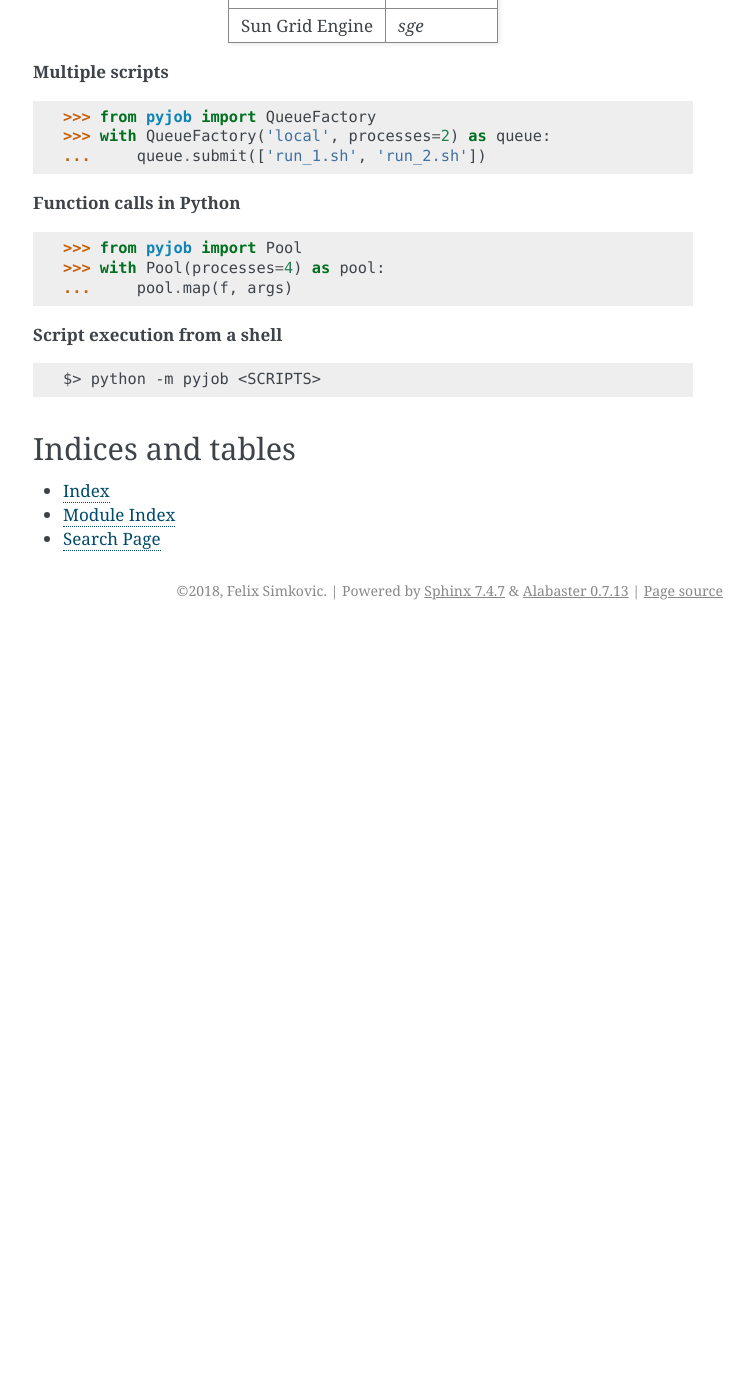
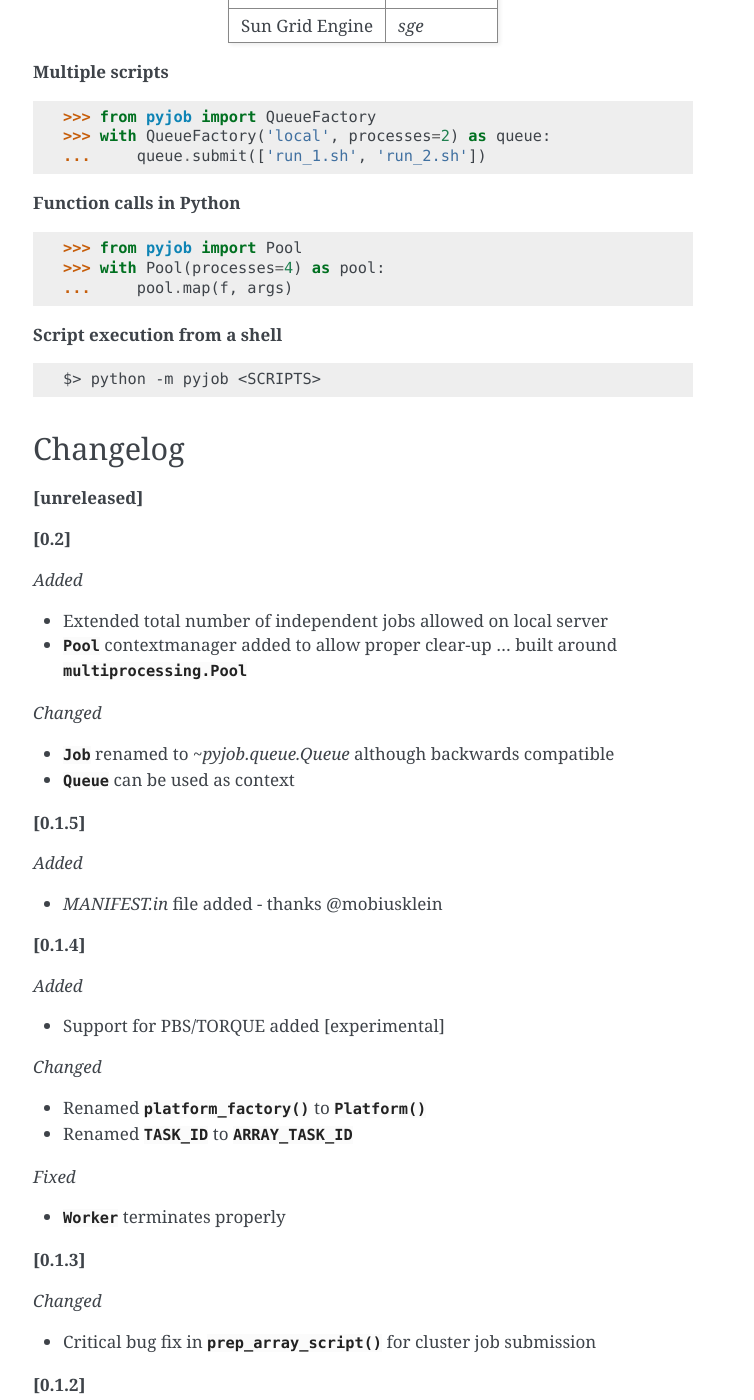
Before and after one commit to fsimkovic/pyjob, a Sphinx documentation site: the page built from docs/index.rst, in a window 1280 px wide and 1400 px high, scrolled down 833 px. Shown: the whole window, without its empty margins (387-1141 px from the left). Built offline with Sphinx 7.4.7, drawn with Linux system fonts in a browser that asks for light colours; before the commit the page ends 1463 px from its top, so only the background shows below that; some of the changed text lies outside the part shown.

Commit message:
modified changelog slightly

```diff
--- /dev/null
+++ b/CHANGELOG.rst
@@ -0,0 +1,60 @@
+**[unreleased]**
+
+**[0.2]**
+
+*Added*
+
+- Extended total number of independent jobs allowed on local server
+- :obj:`~pyjob.pool.Pool` contextmanager added to allow proper clear-up ... built around :obj:`multiprocessing.Pool`
+
+*Changed*
+
+- :obj:`~pyjob.job.Job` renamed to `~pyjob.queue.Queue` although backwards compatible
+- :obj:`~pyjob.queue.Queue` can be used as context
+
+**[0.1.5]**
+
+*Added*
+
+- `MANIFEST.in` file added - thanks @mobiusklein
+
+**[0.1.4]**
+
+*Added*
+
+- Support for PBS/TORQUE added [experimental]
+
+*Changed*
+
+- Renamed :func:`~pyjob.platform.platform_factory` to :func:`~pyjob.platform.Platform()`
+- Renamed :const:`~pyjob.platform.platform.Platform.TASK_ID` to :const:`~pyjob.platform.platform.Platform.ARRAY_TASK_ID`
+
+*Fixed*
+
+- :obj:`~pyjob.platform.worker.Worker` terminates properly
+
+**[0.1.3]**
+
+*Changed*
+
+- Critical bug fix in :func:`~pyjob.platform.prep_array_script` for cluster job submission
+
+**[0.1.2]**
+
+*Changed*
+
+- :exc:`~pyjob.exception.PyJobNotImplementedError` replaced with :exc:`NotImplementedError`
+- Bug fix for script submission in :meth:`~pyjob.job.Job.submit`
+
+**[0.1.1]**
+
+*Changed*
+
+- Fix for PyPi installation
+- Added additional information to `README.rst` file
+
+**[0.1]**
+
+*Added*
+
+- Initial release
--- a/docs/index.rst
+++ b/docs/index.rst
@@ -1,6 +1,12 @@
 ..
 
 .. include:: ../README.rst
+
+Changelog
++++++++++
+
+.. include:: ../CHANGELOG.rst
+   :number-lines: 10
 
 Indices and tables
 ++++++++++++++++++
```
Also changed, not shown: CHANGELOG.md (deleted, +0 -42 lines).
